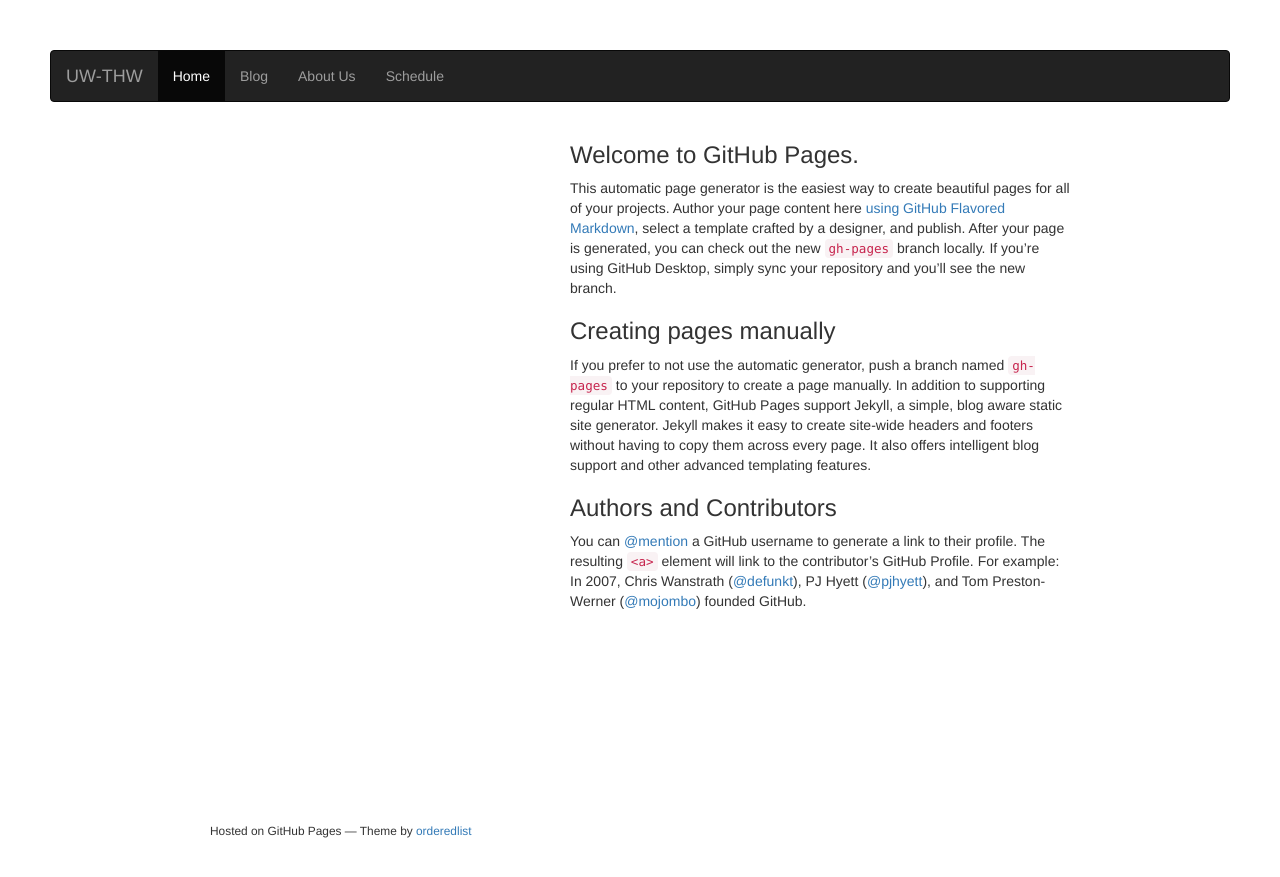
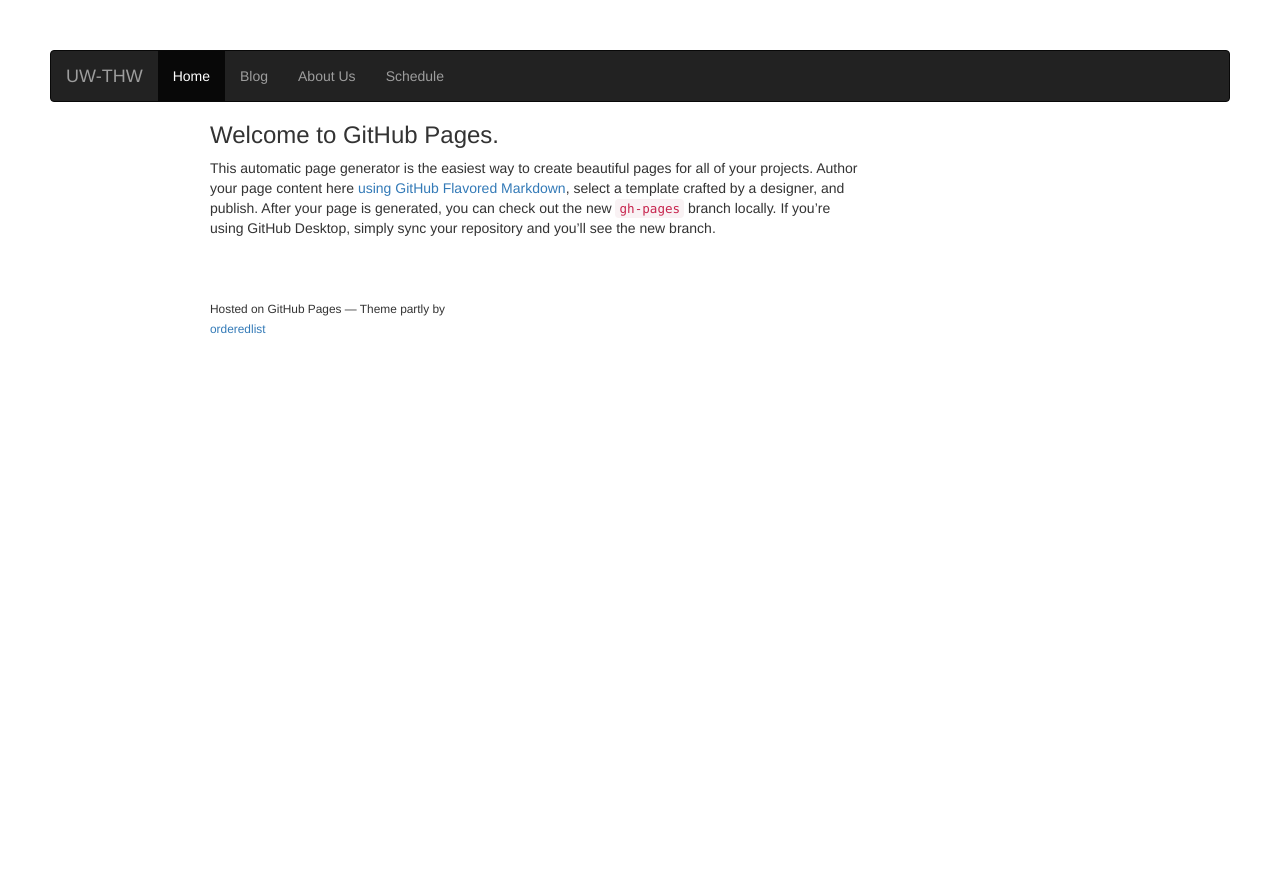
Before and after one commit to UW-Hacker-Within/UW-Hacker-Within.github.io, a Jekyll site: the page built from index.html, in a window 1280 px wide. Shown: the top 877 px of the page. Built offline with Jekyll 4.4.1, drawn with Linux system fonts in a browser that asks for light colours; nearby versions of some CDN libraries; library files that are not in the unit come from our copies.

Commit message:
made the site go to the left.

```diff
--- a/_includes/foot.html
+++ b/_includes/foot.html
@@ -1,3 +1,3 @@
       <footer>
-        <p><small>Hosted on GitHub Pages &mdash; Theme by <a href="https://github.com/orderedlist">orderedlist</a></small></p>
+        <p><small>Hosted on GitHub Pages &mdash; Theme partly by <a href="https://github.com/orderedlist">orderedlist</a></small></p>
       </footer>
--- a/index.html
+++ b/index.html
@@ -6,13 +6,3 @@
 <a id="welcome-to-github-pages" class="anchor" href="#welcome-to-github-pages" aria-hidden="true"><span aria-hidden="true" class="octicon octicon-link"></span></a>Welcome to GitHub Pages.</h3>
 
 <p>This automatic page generator is the easiest way to create beautiful pages for all of your projects. Author your page content here <a href="https://guides.github.com/features/mastering-markdown/">using GitHub Flavored Markdown</a>, select a template crafted by a designer, and publish. After your page is generated, you can check out the new <code>gh-pages</code> branch locally. If you’re using GitHub Desktop, simply sync your repository and you’ll see the new branch.</p>
-
-<h3>
-<a id="creating-pages-manually" class="anchor" href="#creating-pages-manually" aria-hidden="true"><span aria-hidden="true" class="octicon octicon-link"></span></a>Creating pages manually</h3>
-
-<p>If you prefer to not use the automatic generator, push a branch named <code>gh-pages</code> to your repository to create a page manually. In addition to supporting regular HTML content, GitHub Pages support Jekyll, a simple, blog aware static site generator. Jekyll makes it easy to create site-wide headers and footers without having to copy them across every page. It also offers intelligent blog support and other advanced templating features.</p>
-
-<h3>
-<a id="authors-and-contributors" class="anchor" href="#authors-and-contributors" aria-hidden="true"><span aria-hidden="true" class="octicon octicon-link"></span></a>Authors and Contributors</h3>
-
-<p>You can <a href="https://help.github.com/articles/basic-writing-and-formatting-syntax/#mentioning-users-and-teams" class="user-mention">@mention</a> a GitHub username to generate a link to their profile. The resulting <code>&lt;a&gt;</code> element will link to the contributor’s GitHub Profile. For example: In 2007, Chris Wanstrath (<a href="https://github.com/defunkt" class="user-mention">@defunkt</a>), PJ Hyett (<a href="https://github.com/pjhyett" class="user-mention">@pjhyett</a>), and Tom Preston-Werner (<a href="https://github.com/mojombo" class="user-mention">@mojombo</a>) founded GitHub.</p>
--- a/stylesheets/styles.css
+++ b/stylesheets/styles.css
@@ -224,8 +224,7 @@
 }
 
 section {
-  width:500px;
-  float:right;
+  width:650px;
   padding-bottom:50px;
 }
 
@@ -242,8 +241,6 @@
 
 footer {
   width:270px;
-  float:left;
-  position:fixed;
   bottom:50px;
   -webkit-font-smoothing:subpixel-antialiased;
 }
```
